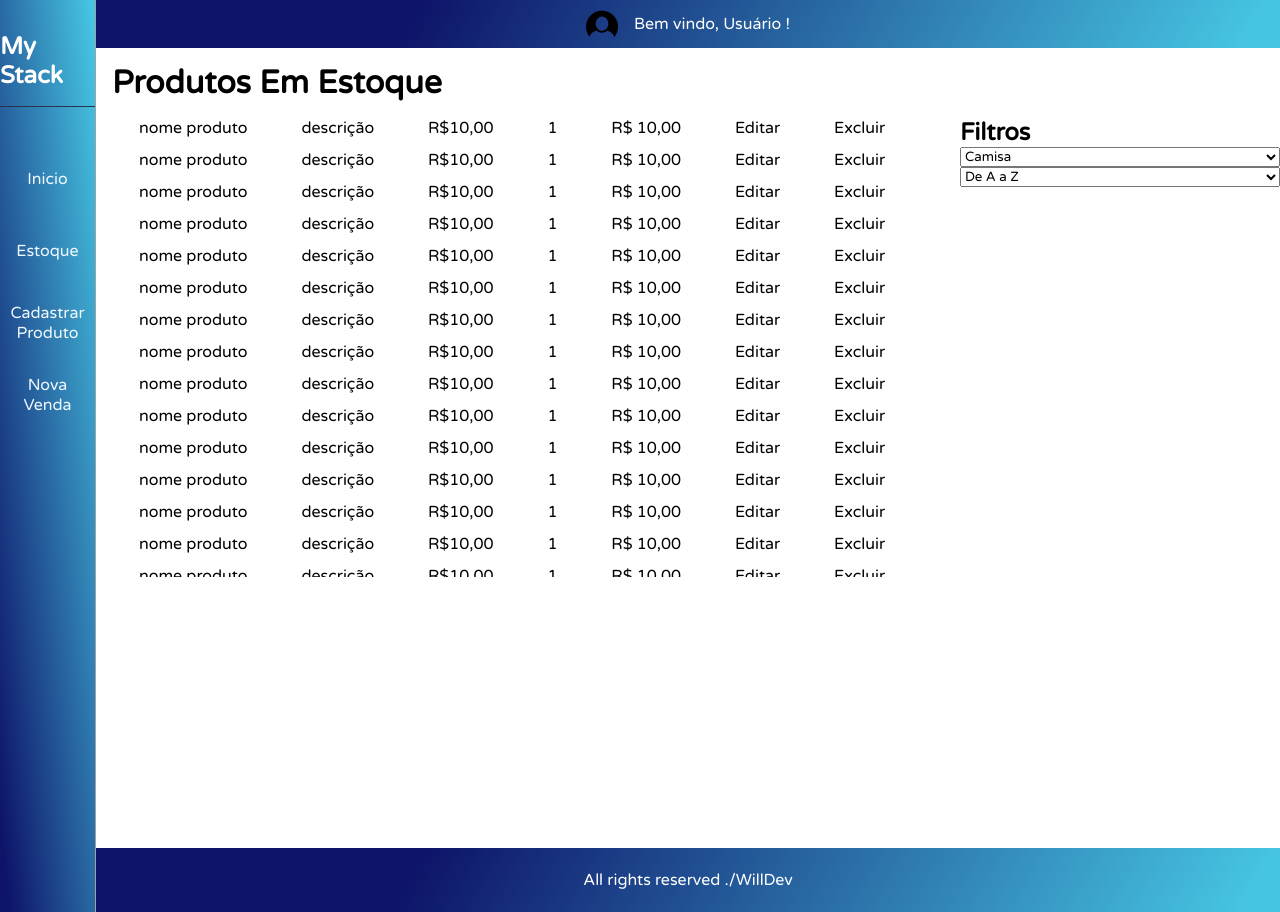
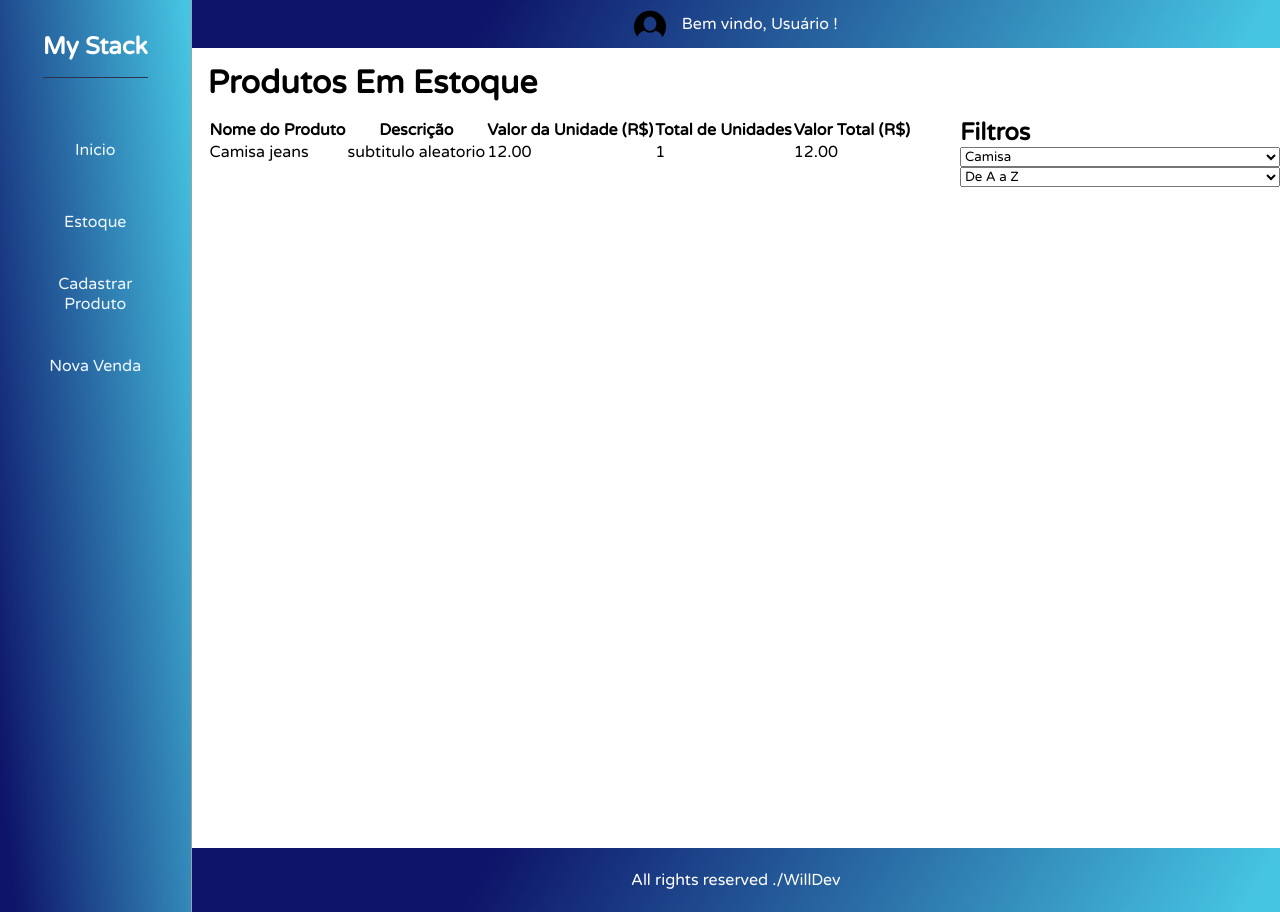
Before and after one commit to williamwallace076/myStock, a React (Vite) app: page /Stock in a window 1280 px wide. Built offline with nearby package versions, Linux system fonts and the light colour scheme.

Commit message:
upadte_stock_db

```diff
--- a/src/components/MainAplicationPages/Stock/Stock.jsx
+++ b/src/components/MainAplicationPages/Stock/Stock.jsx
@@ -2,36 +2,39 @@ import "./Stock.css";
 
 import React from 'react';
 
+import { listProducts } from "../../../api/dbProducts";
+
 const Stock = () => {
 
-    const items = [1,1,1,1,1,1,1,1,1,1,1,1,1,1,1,1,1,1]
+
     return (
         <div className="Stock-area">
             <h1 className="title-stock">Produtos Em Estoque </h1>
 
             <div className="stock-main-area">
                 <div className="stock-item-area">
-                       {items.map((item)=>{
-                        return(<div className="stock-item">
-                        <div>
-                            <p>nome produto</p>
-                        </div>
-                        <div>
-                            <p>descrição</p>
-                        </div>
-                        <div>
-                            <p>R$10,00</p>
-                        </div>
-                        <div>
-                            <p>1</p>
-                        </div>
-                        <div>
-                            <p>R$ 10,00</p>
-                        </div>
-                        <div>Editar</div>
-                        <div>Excluir</div>
-                </div>)
-                       })}
+                <table className="stock-table">
+                        <thead>
+                            <tr>
+                                <th>Nome do Produto</th>
+                                <th>Descrição</th>
+                                <th>Valor da Unidade (R$)</th>
+                                <th>Total de Unidades</th>
+                                <th>Valor Total (R$)</th>
+                            </tr>
+                        </thead>
+                        <tbody>
+                            {listProducts.map(item => (
+                                <tr key={item.id}>
+                                    <td>{item.nome}</td>
+                                    <td>{item.subtitle}</td>
+                                    <td>{item.valor.toFixed(2)}</td>
+                                    <td>{item.quantity}</td>
+                                    <td>{(item.valor * item.quantity).toFixed(2)}</td>
+                                </tr>
+                            ))}
+                        </tbody>
+                    </table>
                 </div>
 
                 <div className="filter-area">
```
Lines whose indentation alone changed are shown as unchanged.
